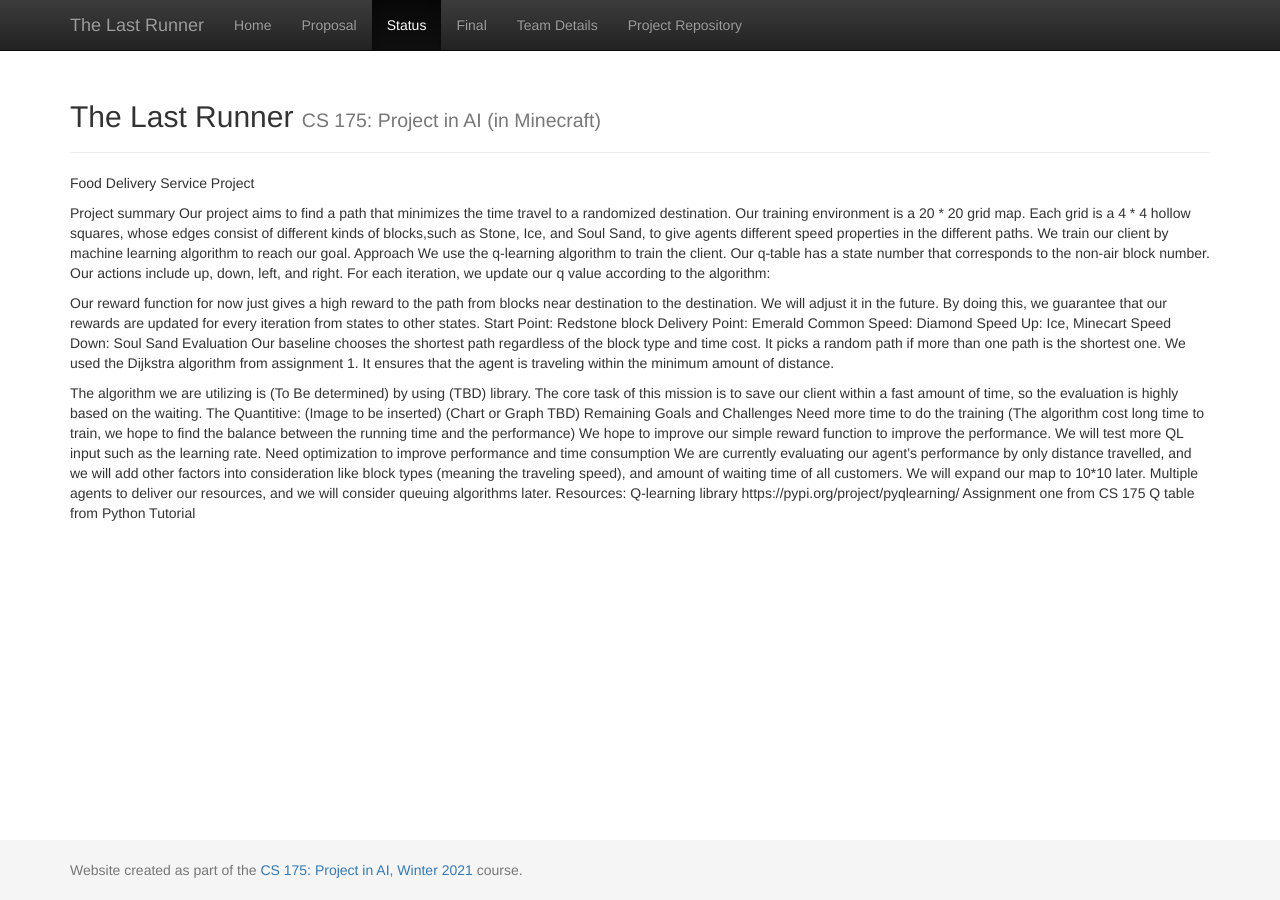
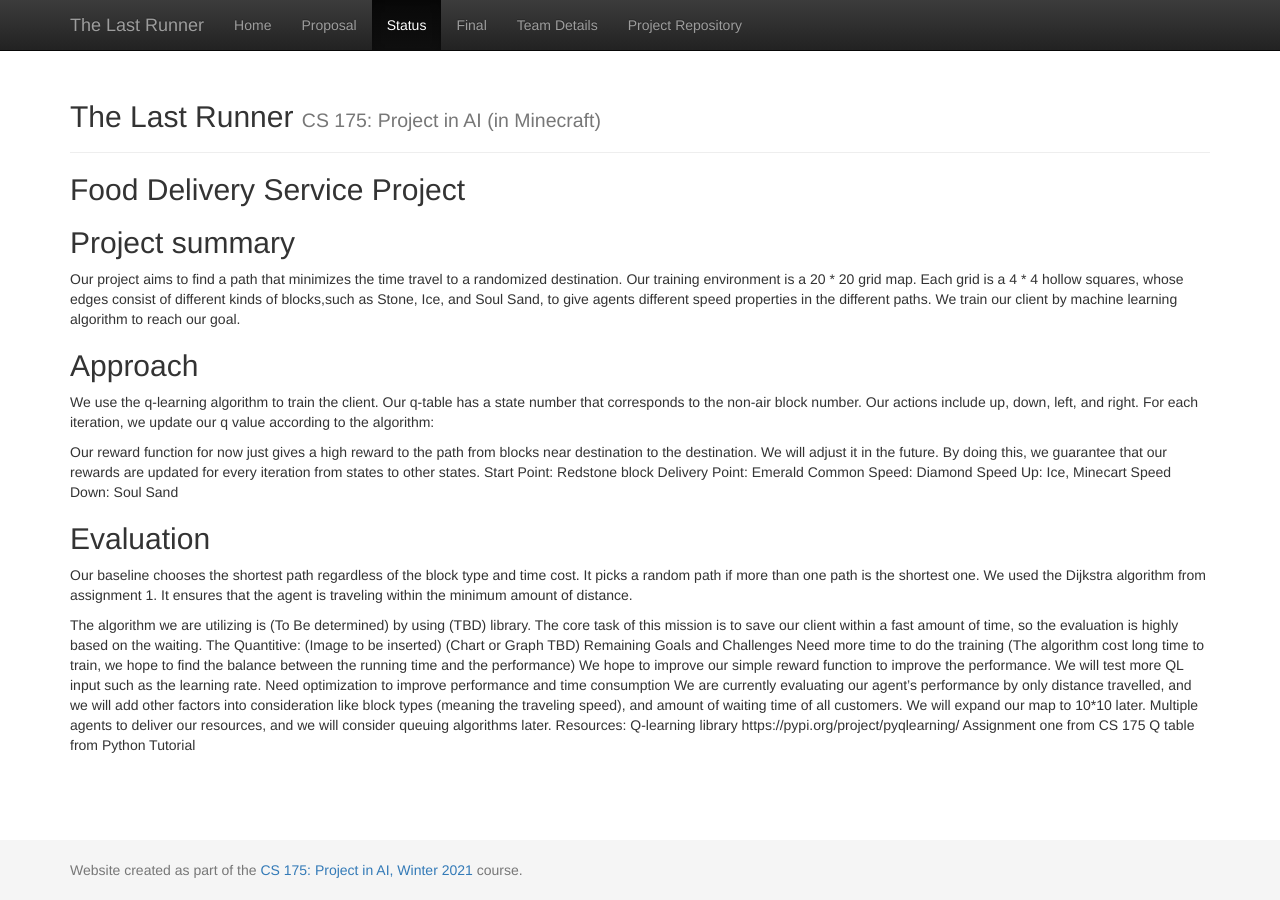
Before and after one commit to ETTOTW/Herobrine, a Jekyll site: the page built from docs/status.md, in a window 1280 px wide. Built offline with Jekyll 4.4.1, drawn with Linux system fonts in a browser that asks for light colours.

```diff
--- a/docs/status.md
+++ b/docs/status.md
@@ -2,11 +2,12 @@
 layout: default
 title:  Status
 ---
-Food Delivery Service Project
 
-Project summary
+## Food Delivery Service Project
+
+## Project summary
 Our project aims to find a path that minimizes the time travel to a randomized destination. Our training environment is a 20 * 20 grid map. Each grid is a 4 * 4 hollow squares, whose edges consist of different kinds of blocks,such as Stone, Ice, and Soul Sand, to give agents different speed properties in the different paths. We train our client by machine learning algorithm to reach our goal.
-Approach
+## Approach
 We use the q-learning algorithm to train the client.  Our q-table has a state number that corresponds to the non-air block number. Our actions include up, down, left, and right.
 For each iteration, we update our q value according to the algorithm:
 
@@ -16,7 +17,7 @@ Delivery Point: Emerald
 Common Speed: Diamond
 Speed Up: Ice, Minecart
 Speed Down: Soul Sand
-Evaluation
+## Evaluation
 Our baseline chooses the shortest path regardless of the block type and time cost. It picks a random path if more than one path is the shortest one. We used the Dijkstra algorithm from assignment 1. It ensures that the agent is traveling within the minimum amount of distance.
 
 The algorithm we are utilizing is (To Be determined) by using (TBD) library.
```
